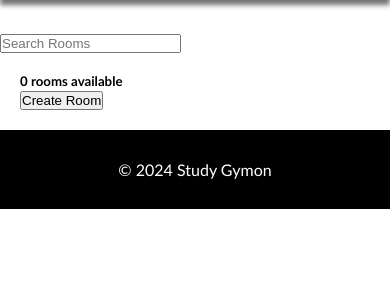
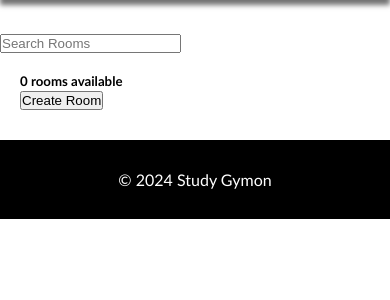
Before and after one commit to 7irelo/study-gymon-web, a Django app: page / in a window 390 px wide. Shown: the part 64-364 px from the top of the page. Run offline with Django 5.2, Linux system fonts and the light colour scheme; data that the repository does not hold is empty.

Commit message:
clean up

```diff
--- a/base/templates/base/home.html
+++ b/base/templates/base/home.html
@@ -43,8 +43,10 @@
       {% for room in rooms %}
       <div>
         <span>@{{room.host.username}}</span>
+        {% if request.user == room.host %}
         <b><a href="{% url 'update-room' room.id %}">edit</a></b>
         <b><a href="{% url 'delete-room' room.id %}">delete</a></b>
+        {% endif %}
         <p>{{room.id}}. <a href="{% url 'room' room.id %}">{{room.name}}</a></p>
         <small>{{room.subject}}</small>
         <hr />
--- a/base/urls.py
+++ b/base/urls.py
@@ -2,8 +2,9 @@ from django.urls import path
 from . import views
 
 urlpatterns = [
-    path('login', views.loginPage, name="login"),
-    path('logout', views.logoutUser, name="logout"),
+    path('login/', views.loginPage, name="login"),
+    path('logout/', views.logoutUser, name="logout"),
+    path('register/', views.registerPage, name="register"),
     path('', views.home, name="home"),
     path("room/<str:pk>/", views.room, name="room"),
     path("create-room", views.createRoom, name="create-room"),
--- a/base/views.py
+++ b/base/views.py
@@ -1,12 +1,17 @@
 from django.shortcuts import render, redirect
 from django.contrib import messages
 from django.contrib.auth.models import User
+from django.contrib.auth.decorators import login_required
 from django.contrib.auth import authenticate, login, logout
 from django.db.models import Q
 from .models import Room, Subject
 from .forms import RoomForm
 
 def loginPage(request):
+    page = "login"
+
+    if request.user.is_authenticated:
+        return redirect("home")
 
     if request.method == "POST":
         username = request.POST.get("username")
@@ -24,12 +29,17 @@ def loginPage(request):
             messages.error(request, "Incorrect username")
 
 
-    context = {}
+    context = {"page": page}
     return render(request, 'base/login_register.html', context)
 
 def logoutUser(request):
     logout(request)
     return redirect("home")
+
+def registerPage(request):
+    page = "register"
+    context = {"page": page}
+    return render(request, 'base/login_register.html', context)
 
 def home(request):
     q = request.GET.get("q") if request.GET.get("q") != None else ""
@@ -49,6 +59,7 @@ def room(request, pk):
 
     return render(request, 'base/room.html', context)
 
+@login_required(login_url="login")
 def createRoom(request):
     form = RoomForm()
     if request.method == "POST":
@@ -59,6 +70,7 @@ def createRoom(request):
     context = {"form": form}
     return render(request, 'base/room_form.html', context)
 
+@login_required(login_url="login")
 def updateRoom(request, pk):
     room = Room.objects.get(id=pk)
     form = RoomForm(instance=room)
@@ -70,6 +82,7 @@ def updateRoom(request, pk):
     context = {"form": form}
     return render(request, 'base/room_form.html', context)
 
+@login_required(login_url="login")
 def deleteRoom(request, pk):
     room = Room.objects.get(id=pk)
     if request.method == "POST":
--- a/templates/footer.html
+++ b/templates/footer.html
@@ -1,5 +1,16 @@
 {% block content %}
 
+<style>
+    footer{
+        display: flex;
+        align-items: center;
+        justify-content: center;
+        background: #000;
+        color: #fff;
+        padding: 30px;
+        margin-top: 30px;
+      }
+</style>
 <footer>
     <p>&copy; 2024 Study Gymon</p>
 </footer>
--- a/templates/main.html
+++ b/templates/main.html
@@ -21,45 +21,6 @@
         background-position: center;
       }
 
-      li {
-        list-style: none;
-      }
-
-      a {
-        text-decoration: none;
-        color: #000;
-        font-size: 1rem;
-      }
-
-      a:hover {
-        color: hsl(180, 100%, 30%);
-      }
-
-      .navbar {
-        width: 100%;
-        height: 64px;
-        padding: 20px;
-        box-shadow: 0px 5px 5px hsla(0, 0%, 0%, 0.555);
-        background-color: rgba(255, 255, 255, 0.15);
-        backdrop-filter: blur(15px);
-        margin-bottom: 2rem;
-        display: flex;
-        align-items: center;
-        justify-content: space-between;
-        position: sticky;
-        top: 0;
-      }
-
-      .navbar .logo {
-        font-size: 1.5rem;
-        font-weight: bold;
-      }
-
-      .navbar .links {
-        display: flex;
-        gap: 2rem;
-      }
-
       .action_btn {
         background-color: hsl(180, 100%, 30%);
         color: #fff;
@@ -80,74 +41,6 @@
 
       .action_btn:active {
         scale: 0.95;
-      }
-
-      .navbar .toggle_btn {
-        color: #000;
-        font-size: 2.5rem;
-        cursor: pointer;
-        display: none;
-      }
-
-      .dropdown_menu {
-        display: none;
-        position: absolute;
-        right: 2rem;
-        top: 64px;
-        height: 0;
-        width: 300px;
-        background: rgba(255, 255, 255, 0.1);
-        backdrop-filter: blur(15px);
-        border-radius: 10px;
-        overflow: hidden;
-        transition: height 0.2 cubic-bezier(0.175, 0.885, 0.32, 1.275);
-      }
-
-      .dropdown_menu.open {
-        height: 240px;
-      }
-
-      .dropdown_menu li {
-        padding: 0.7rem;
-        display: flex;
-        align-items: center;
-        justify-content: center;
-      }
-
-      .dropdown_menu .action_btn {
-        width: 100%;
-        text-align: center;
-      }
-
-      footer{
-        display: flex;
-        align-items: center;
-        justify-content: center;
-        background: #000;
-        color: #fff;
-        padding: 30px;
-      }
-
-      @media (max-width: 992px) {
-        .navbar .links,
-        .navbar .action_btn {
-          display: none;
-        }
-
-        .navbar .toggle_btn {
-          display: block;
-        }
-
-        .dropdown_menu {
-          display: block;
-        }
-      }
-
-      @media (max-width: 576px) {
-        .dropdown_menu {
-          left: 2rem;
-          width: unset;
-        }
       }
     </style>
   </head>
--- a/templates/navbar.html
+++ b/templates/navbar.html
@@ -1,4 +1,101 @@
 {% block content %}
+
+<style>
+  li {
+    list-style: none;
+  }
+
+  a {
+    text-decoration: none;
+    color: #000;
+    font-size: 1rem;
+  }
+
+  a:hover {
+    color: hsl(180, 100%, 30%);
+  }
+
+  .navbar {
+    width: 100%;
+    height: 64px;
+    padding: 20px;
+    box-shadow: 0px 5px 5px hsla(0, 0%, 0%, 0.555);
+    background-color: rgba(255, 255, 255, 0.15);
+    backdrop-filter: blur(15px);
+    margin-bottom: 2rem;
+    display: flex;
+    align-items: center;
+    justify-content: space-between;
+    position: sticky;
+    top: 0;
+  }
+  .navbar .logo {
+    font-size: 1.5rem;
+    font-weight: bold;
+  }
+
+  .navbar .links {
+    display: flex;
+    gap: 2rem;
+  }
+
+  .navbar .toggle_btn {
+    color: #000;
+    font-size: 2.5rem;
+    cursor: pointer;
+    display: none;
+  }
+
+  .dropdown_menu {
+    display: none;
+    position: absolute;
+    right: 2rem;
+    top: 64px;
+    height: 0;
+    width: 300px;
+    background: rgba(255, 255, 255, 0.1);
+    backdrop-filter: blur(15px);
+    border-radius: 10px;
+    overflow: hidden;
+    transition: height 0.2 cubic-bezier(0.175, 0.885, 0.32, 1.275);
+  }
+
+  .dropdown_menu.open {
+    height: auto;
+  }
+  .dropdown_menu li {
+    padding: 0.7rem;
+    display: flex;
+    align-items: center;
+    justify-content: center;
+  }
+
+  .dropdown_menu .action_btn {
+    width: 100%;
+    text-align: center;
+  }
+  @media (max-width: 992px) {
+    .navbar .links,
+    .navbar .action_btn {
+      display: none;
+    }
+
+    .navbar .toggle_btn {
+      display: block;
+    }
+
+    .dropdown_menu {
+      display: block;
+    }
+  }
+
+  @media (max-width: 576px) {
+    .dropdown_menu {
+      left: 2rem;
+      width: unset;
+    }
+  }
+</style>
 
 <header>
   <nav class="navbar">
@@ -13,7 +110,7 @@
     <a href="{% url 'logout' %}" class="action_btn">Logout</a>
     {% else %}
     <a href="{% url 'login' %}" class="action_btn">Login</a>
-    <a href="{% url 'login' %}" class="action_btn">Register</a>
+    <a href="{% url 'register' %}" class="action_btn">Sign up</a>
     {% endif %}
     <div class="toggle_btn" id="toggle_btn">&Congruent;</div>
   </nav>
@@ -22,7 +119,12 @@
     <li><a href="/">About</a></li>
     <li><a href="/">Services</a></li>
     <li><a href="/">Contact</a></li>
-    <li><a class="action_btn">Get Started</a></li>
+    {% if request.user.is_authenticated %}
+    <li><a href="{% url 'logout' %}" class="action_btn">Logout</a></li>
+    {% else %}
+    <li><a href="{% url 'login' %}" class="action_btn">Login</a></li>
+    <li><a href="{% url 'register' %}" class="action_btn">Sign up</a></li>
+    {% endif %}
   </div>
 </header>
 
```
Also changed, not shown: base/templates/base/login_register.html (+14 -7 lines).
